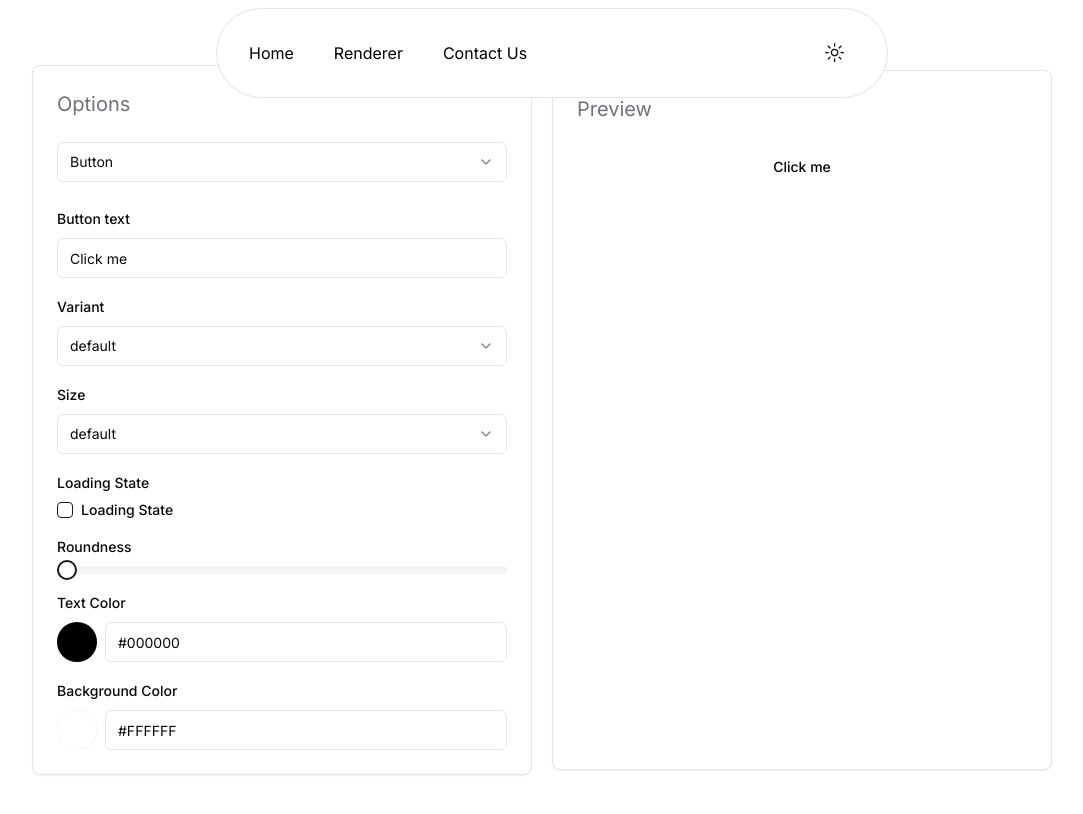
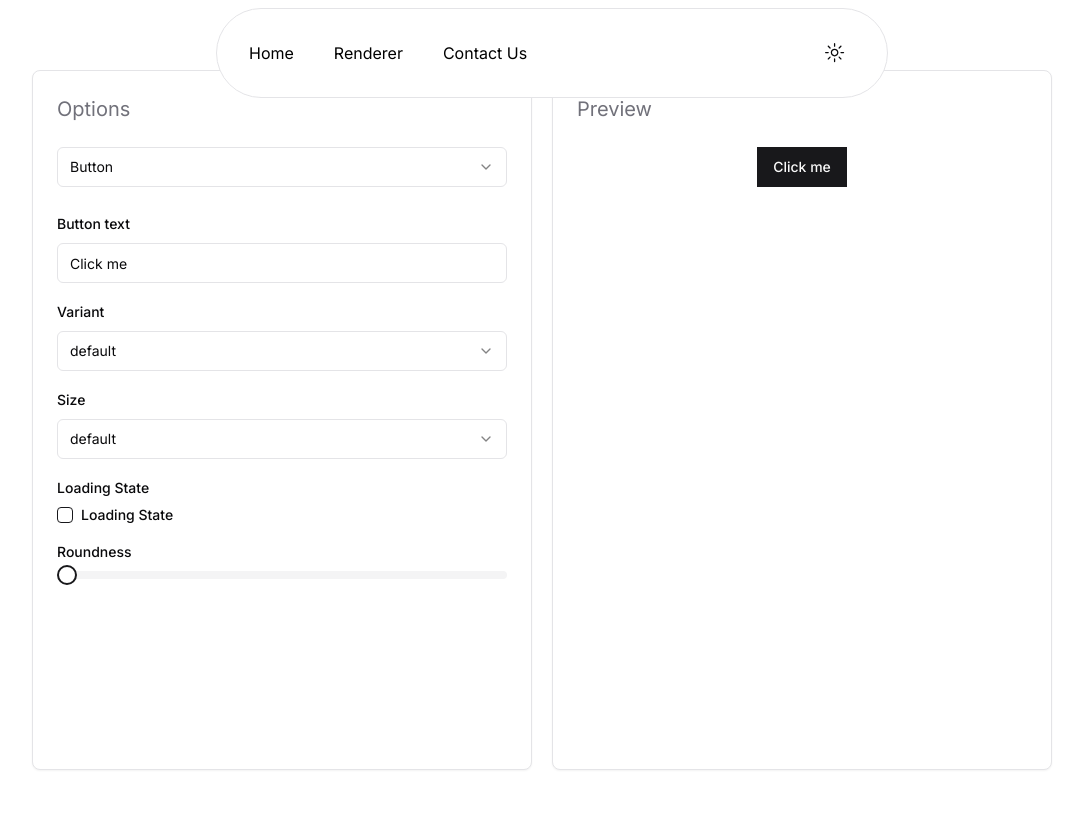
Before and after one commit to sidhuiwnl/component-renderer, a Next.js app: page /renderer in a window 1280 px wide. Shown: the top 814 px of the page, without its empty margins (88-1171 px from the left). Built offline with nearby package versions, Linux system fonts and the light colour scheme.

Commit message:
removed textColor and backgroundColor

```diff
--- a/components/RenderComponents/ButtonComponent.tsx
+++ b/components/RenderComponents/ButtonComponent.tsx
@@ -1,4 +1,4 @@
-    import { useState } from "react";
+
     import { Button } from "../ui/button";
     import { Input } from "../ui/input";
     import { Label } from "../ui/label";
@@ -128,7 +128,7 @@ import { Slider } from "../ui/slider";
                     onValueChange={(value) => roundnessChange(value)}
                 />
              </div>
-             <div className="space-y-2">
+             {/* <div className="space-y-2">
                 <Label className="text-sm font-medium">Text Color</Label>
                 <div className="flex items-center space-x-2">
                     <div className="relative">
@@ -176,14 +176,17 @@ import { Slider } from "../ui/slider";
                         className="flex-grow px-3 py-2 border rounded-md focus:ring-2 focus:ring-blue-500 focus:border-blue-500"
                     />
                 </div>
-             </div>
+             </div> */}
         </div>
         )
     }
 
 
+
+
     export function MainButton(){
         const  {state} = useComponentContext();
+
 
         if(state.button.loading){
             return(
@@ -196,11 +199,16 @@ import { Slider } from "../ui/slider";
             return(
 
                 <Button
-                style={{borderRadius : `${state.button.roundness}px`,backgroundColor : `${state.button.bgColor}`, color : `${state.button.textColor}`}}
+
                 variant={state.button.variant}
-                size={state.button.size}>
+                size={state.button.size}
+                style={{
+                    borderRadius : `${state.button.roundness}px`,
+
+                }}
+                >
                     {state.button.text}
-                    </Button>
+                </Button>
             )
         }
 
```
